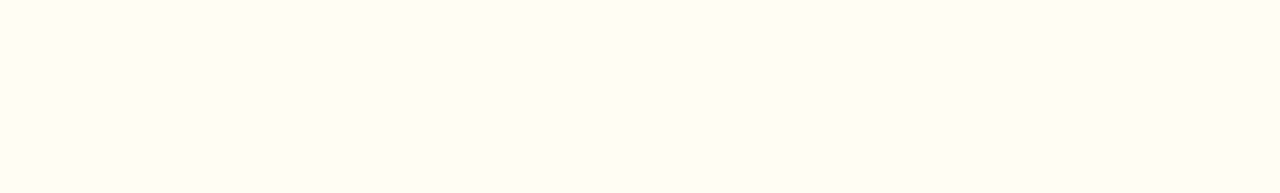
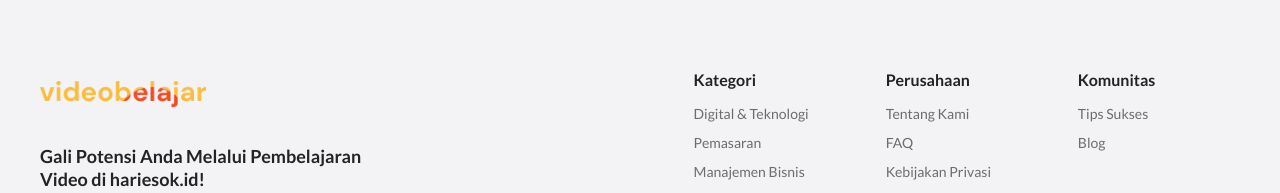
Before and after one commit to anselmusr/VideoBelajar, a React (Vite) app: page / in a window 1280 px wide. Shown: the part 2572-2765 px from the top of the page. Before the commit the page ends 2581 px from the top, so only its background shows below. Built offline with nearby package versions, Linux system fonts and the light colour scheme.

Commit message:
feat: add Footer component with responsive design and toggle functionality

```diff
--- a/src/App.jsx
+++ b/src/App.jsx
@@ -2,6 +2,7 @@
 import Hero from './components/Hero/Hero.jsx'
 import Features from './components/Features/Features.jsx'
 import CallToAction from './components/CallToAction/CallToAction.jsx'
+import Footer from './components/Footer/Footer.jsx'
 import './App.css'
 
 function App() {
@@ -13,6 +14,7 @@
         <Features />
         <CallToAction />
       </main>
+      <Footer />
     </>
   )
 }
--- /dev/null
+++ b/src/components/Footer/Footer.css
@@ -0,0 +1,230 @@
+.site-footer {
+  background: #f3f3f5;
+  border-top: 1px solid rgba(0, 0, 0, 0.05);
+  padding: 72px 0 42px;
+}
+
+.footer-top {
+  display: grid;
+  grid-template-columns: 1.4fr 1.2fr;
+  gap: 16px;
+}
+
+.footer-brand {
+  max-width: 352px;
+}
+
+.footer-logo {
+  width: 204px;
+  height: auto;
+  margin-bottom: 24px;
+  margin-left: -19px;
+}
+
+.footer-brand h3 {
+  margin: 0 0 12px;
+  max-width: 520px;
+  font-size: 18px;
+  line-height: 1.25;
+  color: var(--color-text-dark-primary);
+}
+
+.footer-brand p {
+  margin: 0 0 8px;
+  font-size: 16px;
+  color: var(--color-text-dark-primary);
+}
+
+.footer-links {
+  display: grid;
+  grid-template-columns: repeat(3, minmax(0, 1fr));
+  gap: 30px;
+}
+
+.footer-links h4 {
+  margin: 0 0 16px;
+  font-size: 16px;
+  color: var(--color-text-dark-primary);
+}
+
+.footer-section-toggle {
+  width: 100%;
+  border: 0;
+  background: transparent;
+  padding: 0;
+  margin: 0;
+  color: inherit;
+  font: inherit;
+  text-align: left;
+}
+
+.footer-section-toggle:focus-visible {
+  outline: 2px solid rgba(34, 35, 37, 0.28);
+  outline-offset: 2px;
+  border-radius: 4px;
+}
+
+.footer-links ul {
+  margin: 0;
+  padding: 0;
+  list-style: none;
+  display: grid;
+  gap: 12px;
+}
+
+.footer-links li {
+  font-size: 14px;
+  color: rgba(51, 51, 51, 0.7);
+}
+
+.footer-bottom {
+  margin-top: 46px;
+  padding-top: 26px;
+  border-top: 1px solid rgba(0, 0, 0, 0.08);
+  display: flex;
+  align-items: center;
+  justify-content: space-between;
+  gap: 16px;
+}
+
+.footer-bottom p {
+  margin: 0;
+  font-size: 16px;
+  color: rgba(51, 51, 51, 0.8);
+}
+
+.footer-social {
+  display: flex;
+  align-items: center;
+  gap: 12px;
+}
+
+.footer-social a {
+  width: 42px;
+  height: 42px;
+  border-radius: 999px;
+  border: 1px solid rgba(0, 0, 0, 0.35);
+  color: #2e2e2e;
+  text-decoration: none;
+  display: inline-flex;
+  align-items: center;
+  justify-content: center;
+  font-size: 0.95rem;
+  font-weight: 700;
+  line-height: 1;
+}
+
+@media (max-width: 1024px) {
+  .footer-top {
+    grid-template-columns: 1fr;
+    gap: 30px;
+  }
+
+  .footer-links {
+    grid-template-columns: repeat(2, minmax(0, 1fr));
+  }
+}
+
+@media (max-width: 680px) {
+  .site-footer {
+    padding: 30px 0 20px;
+    font-size: 14px;
+  }
+
+  .site-footer .page-container {
+    width: min(1200px, 100% - 24px);
+  }
+
+  .footer-logo {
+    width: 172px;
+    margin-bottom: 5px;
+    margin-left: -15px;
+  }
+
+  .footer-brand h3 {
+    font-size: 14px;
+    line-height: 1.4;
+    margin-bottom: 10px;
+  }
+
+  .footer-brand p {
+    font-size: 14px;
+    margin-bottom: 6px;
+  }
+
+  .footer-links {
+    grid-template-columns: 1fr;
+    gap: 0;
+    margin-top: 6px;
+  }
+
+  .footer-links > div {
+    border-bottom: 1px solid rgba(0, 0, 0, 0.08);
+    padding: 12px 0;
+  }
+
+  .footer-links > div:last-child {
+    border-bottom: 0;
+  }
+
+  .footer-links h4 {
+    margin: 0;
+    font-size: 14px;
+    font-weight: 700;
+  }
+
+  .footer-section-toggle {
+    display: flex;
+    align-items: center;
+    justify-content: space-between;
+    cursor: pointer;
+  }
+
+  .footer-section-toggle::after {
+    content: '›';
+    font-size: 1.15em;
+    line-height: 1;
+    color: rgba(34, 35, 37, 0.5);
+    transition: transform 0.2s ease;
+  }
+
+  .footer-links ul {
+    display: none;
+  }
+
+  .footer-links ul.is-open {
+    display: grid;
+    gap: 8px;
+    margin-top: 10px;
+  }
+
+  .footer-section-toggle[aria-expanded='true']::after {
+    transform: rotate(90deg);
+  }
+
+  .footer-bottom {
+    margin-top: 10px;
+    padding-top: 14px;
+    flex-direction: column;
+    align-items: flex-start;
+    gap: 10px;
+  }
+
+  .footer-social {
+    order: 1;
+    gap: 10px;
+  }
+
+  .footer-social a {
+    width: 38px;
+    height: 38px;
+    font-size: 1.05rem;
+  }
+
+  .footer-bottom p {
+    font-size: 14px;
+    order: 2;
+    max-width: 260px;
+    line-height: 1.35;
+  }
+}
--- /dev/null
+++ b/src/components/Footer/Footer.jsx
@@ -0,0 +1,74 @@
+import { useState } from 'react'
+import './Footer.css'
+
+const footerLinks = {
+  kategori: ['Digital & Teknologi', 'Pemasaran', 'Manajemen Bisnis', 'Pengembangan Diri', 'Desain'],
+  perusahaan: ['Tentang Kami', 'FAQ', 'Kebijakan Privasi', 'Ketentuan Layanan', 'Bantuan'],
+  komunitas: ['Tips Sukses', 'Blog'],
+}
+
+const footerSections = [
+  { id: 'kategori', title: 'Kategori', items: footerLinks.kategori },
+  { id: 'perusahaan', title: 'Perusahaan', items: footerLinks.perusahaan },
+  { id: 'komunitas', title: 'Komunitas', items: footerLinks.komunitas },
+]
+
+function Footer() {
+  const [openSection, setOpenSection] = useState(null)
+
+  const toggleSection = (sectionId) => {
+    setOpenSection((current) => (current === sectionId ? null : sectionId))
+  }
+
+  return (
+    <footer className="site-footer" aria-label="Footer">
+      <div className="page-container footer-top">
+        <section className="footer-brand" aria-label="Informasi perusahaan">
+          <img src="/assets/logo.webp" alt="videobelajar" className="footer-logo" loading="lazy" />
+          <h3>Gali Potensi Anda Melalui Pembelajaran Video di hariesok.id!</h3>
+          <p>Jl. Usman Effendi No. 50 Lowokwaru, Malang</p>
+          <p>+62-877-7123-1234</p>
+        </section>
+
+        <nav className="footer-links" aria-label="Navigasi footer">
+          {footerSections.map((section) => {
+            const isOpen = openSection === section.id
+
+            return (
+              <div key={section.id} className="footer-link-group">
+                <h4>
+                  <button
+                    type="button"
+                    className="footer-section-toggle"
+                    onClick={() => toggleSection(section.id)}
+                    aria-expanded={isOpen}
+                    aria-controls={`footer-${section.id}`}
+                  >
+                    {section.title}
+                  </button>
+                </h4>
+                <ul id={`footer-${section.id}`} className={isOpen ? 'is-open' : ''}>
+                  {section.items.map((item) => (
+                    <li key={`${section.id}-${item}`}>{item}</li>
+                  ))}
+                </ul>
+              </div>
+            )
+          })}
+        </nav>
+      </div>
+
+      <div className="page-container footer-bottom">
+        <p>&copy; {new Date().getFullYear()} Gerobak Sayur All Rights Reserved.</p>
+        <div className="footer-social" aria-label="Media sosial">
+          <a href="#" aria-label="LinkedIn">in</a>
+          <a href="#" aria-label="Facebook">f</a>
+          <a href="#" aria-label="Instagram">ig</a>
+          <a href="#" aria-label="Twitter">t</a>
+        </div>
+      </div>
+    </footer>
+  )
+}
+
+export default Footer
--- a/src/components/Hero/Hero.css
+++ b/src/components/Hero/Hero.css
@@ -20,8 +20,8 @@
 
 .hero-content {
   position: relative;
-  width: min(1320px, 96vw);
-  max-width: 1320px;
+  width: min(1200px, 96vw);
+  max-width: 1200px;
   padding: 0 20px;
   z-index: 1;
   display: flex;
--- a/src/components/Navbar/Navbar.css
+++ b/src/components/Navbar/Navbar.css
@@ -2,7 +2,7 @@
   display: flex;
   justify-content: space-between;
   align-items: center;
-  padding: 16px 24px;
+  padding: 10px 24px;
   background: var(--color-primary-background);
   position: sticky;
   top: 0;
```
